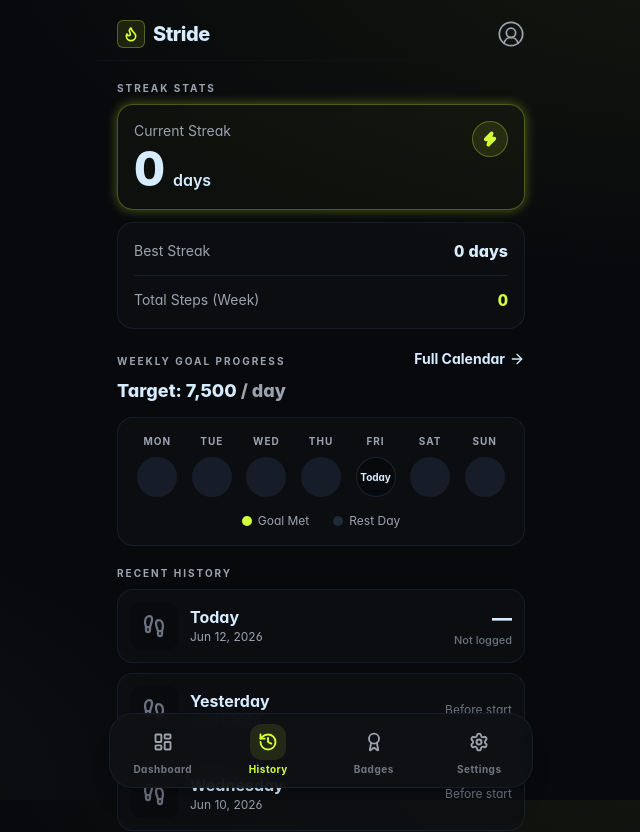
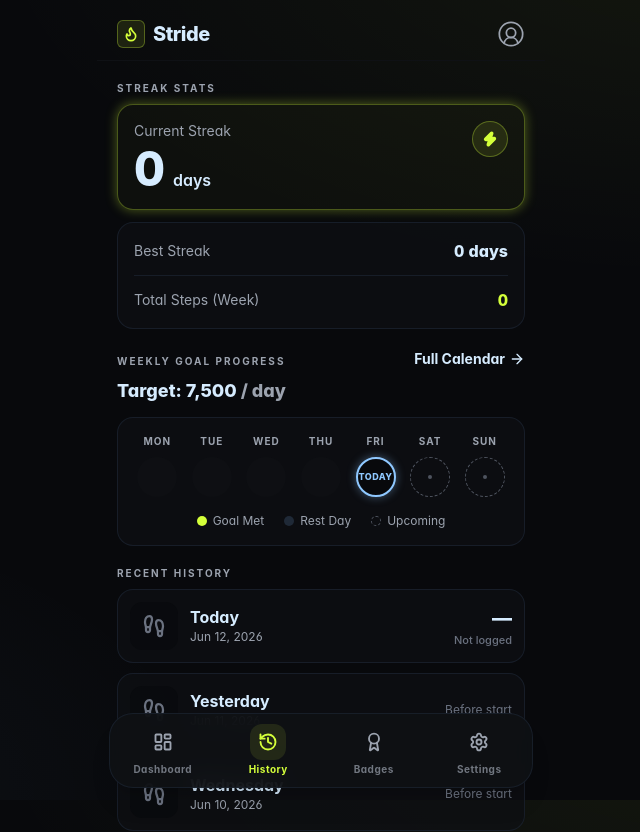
Before and after one commit to PranjalAgni/Stride, a React (Vite) app: page /history in a window 1280 px wide. Shown: the top 832 px of the page, without its empty margins (319-959 px from the left). Built offline with nearby package versions, Linux system fonts and the light colour scheme.

Commit message:
fix(history): differentiate past/today/future in weekly strip
- Past missed: solid dim pill (existing)
- Today: ice-blue ringed circle with glow + 'TODAY' label
- Future: dashed-outline circle with center dot
- Add 'Upcoming' to legend; switch Legend to discriminated solid/dashed variants

```diff
--- a/src/routes/History.tsx
+++ b/src/routes/History.tsx
@@ -10,8 +10,29 @@
 const fmt = (n: number) => n.toLocaleString();
 
 const DOW_LABEL = ['MON', 'TUE', 'WED', 'THU', 'FRI', 'SAT', 'SUN'];
-const FULL_DAY = ['Sunday', 'Monday', 'Tuesday', 'Wednesday', 'Thursday', 'Friday', 'Saturday'];
-const MONTHS = ['Jan', 'Feb', 'Mar', 'Apr', 'May', 'Jun', 'Jul', 'Aug', 'Sep', 'Oct', 'Nov', 'Dec'];
+const FULL_DAY = [
+  'Sunday',
+  'Monday',
+  'Tuesday',
+  'Wednesday',
+  'Thursday',
+  'Friday',
+  'Saturday',
+];
+const MONTHS = [
+  'Jan',
+  'Feb',
+  'Mar',
+  'Apr',
+  'May',
+  'Jun',
+  'Jul',
+  'Aug',
+  'Sep',
+  'Oct',
+  'Nov',
+  'Dec',
+];
 
 function formatLongDate(iso: string): string {
   const d = fromISO(iso);
@@ -54,18 +75,32 @@
                   <span className="text-5xl font-extrabold tabular-nums text-ice-100">
                     {streak.current}
                   </span>
-                  <span className="text-base font-semibold text-ice-100">days</span>
+                  <span className="text-base font-semibold text-ice-100">
+                    days
+                  </span>
                 </div>
               </div>
               <div className="size-9 rounded-full bg-lime-400/10 border border-lime-400/30 grid place-items-center">
-                <Zap className="size-4 text-lime-400" strokeWidth={2.5} fill="currentColor" />
+                <Zap
+                  className="size-4 text-lime-400"
+                  strokeWidth={2.5}
+                  fill="currentColor"
+                />
               </div>
             </div>
           </div>
 
           <div className="mt-3 rounded-2xl bg-ink-800/70 border border-ink-700/60 p-4 divide-y divide-ink-700/60">
-            <Row label="Best Streak" value={`${streak.longest} days`} valueColor="text-ice-100" />
-            <Row label="Total Steps (Week)" value={fmt(weekTotal)} valueColor="text-lime-400" />
+            <Row
+              label="Best Streak"
+              value={`${streak.longest} days`}
+              valueColor="text-ice-100"
+            />
+            <Row
+              label="Total Steps (Week)"
+              value={fmt(weekTotal)}
+              valueColor="text-lime-400"
+            />
           </div>
         </Section>
 
@@ -88,10 +123,15 @@
         >
           <div className="rounded-2xl bg-ink-800/70 border border-ink-700/60 p-4">
             <div className="grid grid-cols-7 gap-2 text-center">
-              {DOW_LABEL.map(d => (
-                <div key={d} className="text-[10px] font-bold tracking-widest text-ink-300">{d}</div>
+              {DOW_LABEL.map((d) => (
+                <div
+                  key={d}
+                  className="text-[10px] font-bold tracking-widest text-ink-300"
+                >
+                  {d}
+                </div>
               ))}
-              {weekIsos.map(iso => {
+              {weekIsos.map((iso) => {
                 const steps = entries[iso] ?? 0;
                 const isToday = iso === today;
                 const isFuture = iso > today;
@@ -108,21 +148,24 @@
                 );
               })}
             </div>
-            <div className="mt-4 flex justify-center gap-6 text-xs text-ink-300">
-              <Legend color="bg-lime-400" label="Goal Met" />
-              <Legend color="bg-ink-700" label="Rest Day" />
+            <div className="mt-4 flex justify-center gap-5 text-xs text-ink-300">
+              <Legend variant="solid" color="bg-lime-400" label="Goal Met" />
+              <Legend variant="solid" color="bg-ink-700" label="Rest Day" />
+              <Legend variant="dashed" label="Upcoming" />
             </div>
           </div>
         </Section>
 
         <Section label="RECENT HISTORY">
           <div className="space-y-2.5">
-            {recentDays.map(iso => {
+            {recentDays.map((iso) => {
               const steps = entries[iso] ?? 0;
               const beforeStart = iso < settings.startDate;
               const logged = steps > 0;
               const met = steps >= settings.goal;
-              const overPct = met ? Math.round((steps / settings.goal - 1) * 100) : 0;
+              const overPct = met
+                ? Math.round((steps / settings.goal - 1) * 100)
+                : 0;
 
               return (
                 <motion.div
@@ -134,13 +177,17 @@
                 >
                   <div
                     className={`size-12 rounded-xl grid place-items-center shrink-0 ${
-                      logged && !beforeStart ? 'bg-lime-400/10' : 'bg-ink-900/60'
+                      logged && !beforeStart
+                        ? 'bg-lime-400/10'
+                        : 'bg-ink-900/60'
                     }`}
                   >
                     <Footprints
                       className={`size-6 ${
                         logged && !beforeStart
-                          ? met ? 'text-lime-400' : 'text-lime-400/70'
+                          ? met
+                            ? 'text-lime-400'
+                            : 'text-lime-400/70'
                           : 'text-ink-500'
                       }`}
                       strokeWidth={2.25}
@@ -150,21 +197,31 @@
                     <div className="text-base font-bold text-ice-100 leading-tight">
                       {dayLabel(iso, today)}
                     </div>
-                    <div className="text-xs text-ink-300 mt-0.5">{formatLongDate(iso)}</div>
+                    <div className="text-xs text-ink-300 mt-0.5">
+                      {formatLongDate(iso)}
+                    </div>
                   </div>
                   <div className="text-right shrink-0">
                     {beforeStart ? (
                       <div className="text-xs text-ink-500">Before start</div>
                     ) : (
                       <>
-                        <div className={`text-xl font-extrabold tabular-nums ${
-                          met ? 'text-lime-400' : 'text-ice-100'
-                        }`}>
+                        <div
+                          className={`text-xl font-extrabold tabular-nums ${
+                            met ? 'text-lime-400' : 'text-ice-100'
+                          }`}
+                        >
                           {logged ? fmt(steps) : '—'}
                         </div>
-                        <div className={`text-[11px] font-medium ${
-                          met ? 'text-ink-300' : !logged ? 'text-ink-500' : 'text-red-400'
-                        }`}>
+                        <div
+                          className={`text-[11px] font-medium ${
+                            met
+                              ? 'text-ink-300'
+                              : !logged
+                                ? 'text-ink-500'
+                                : 'text-red-400'
+                          }`}
+                        >
                           {met
                             ? `+${overPct}% over goal`
                             : !logged
@@ -194,7 +251,9 @@
   return (
     <div>
       <div className="flex items-end justify-between mb-2">
-        <div className="text-[10px] font-bold tracking-[0.2em] text-ink-300">{label}</div>
+        <div className="text-[10px] font-bold tracking-[0.2em] text-ink-300">
+          {label}
+        </div>
         {right}
       </div>
       {title && <div className="mb-3 text-lg font-extrabold">{title}</div>}
@@ -203,44 +262,88 @@
   );
 }
 
-function Row({ label, value, valueColor }: { label: string; value: string; valueColor: string }) {
+function Row({
+  label,
+  value,
+  valueColor,
+}: {
+  label: string;
+  value: string;
+  valueColor: string;
+}) {
   return (
     <div className="flex items-center justify-between py-3 first:pt-0 last:pb-0">
       <span className="text-sm text-ink-300">{label}</span>
-      <span className={`text-base font-extrabold tabular-nums ${valueColor}`}>{value}</span>
+      <span className={`text-base font-extrabold tabular-nums ${valueColor}`}>
+        {value}
+      </span>
     </div>
   );
 }
 
-function Legend({ color, label }: { color: string; label: string }) {
+type LegendProps =
+  | { variant: 'solid'; color: string; label: string }
+  | { variant: 'dashed'; label: string };
+function Legend(props: LegendProps) {
   return (
     <div className="inline-flex items-center gap-1.5">
-      <span className={`size-2.5 rounded-full ${color}`} />
-      <span>{label}</span>
+      {props.variant === 'solid' ? (
+        <span className={`size-2.5 rounded-full ${props.color}`} />
+      ) : (
+        <span className="size-2.5 rounded-full border border-dashed border-ink-500/70" />
+      )}
+      <span>{props.label}</span>
     </div>
   );
 }
 
-type DayPillProps = { isToday: boolean; isFuture: boolean; met: boolean; beforeStart: boolean };
+type DayPillProps = {
+  isToday: boolean;
+  isFuture: boolean;
+  met: boolean;
+  beforeStart: boolean;
+};
 function DayPill({ isToday, isFuture, met, beforeStart }: DayPillProps) {
-  if (isToday) {
-    return (
-      <div className="size-10 mx-auto rounded-full bg-ink-900 border border-ink-700/80 grid place-items-center text-[10px] font-bold text-ice-100">
-        Today
-      </div>
-    );
-  }
-  if (beforeStart || isFuture) {
-    return <div className="size-10 mx-auto rounded-full bg-ink-700/60" />;
-  }
   if (met) {
     return (
       <div className="size-10 mx-auto rounded-full bg-lime-400 grid place-items-center text-ink-900">
-        <svg viewBox="0 0 24 24" className="size-5" fill="none" stroke="currentColor" strokeWidth="3" strokeLinecap="round" strokeLinejoin="round">
+        <svg
+          viewBox="0 0 24 24"
+          className="size-5"
+          fill="none"
+          stroke="currentColor"
+          strokeWidth="3"
+          strokeLinecap="round"
+          strokeLinejoin="round"
+        >
           <polyline points="20 6 9 17 4 12" />
         </svg>
       </div>
     );
   }
-  return <div className="size-10 mx-auto rounded-full bg-ink-700/60" />;
+
+  if (isToday) {
+    return (
+      <div className="size-10 mx-auto rounded-full border-2 border-ice-300 bg-ink-900 grid place-items-center text-[9px] font-extrabold tracking-wider text-ice-300 shadow-[0_0_10px_rgba(143,200,255,0.4)]">
+        TODAY
+      </div>
+    );
+  }
+
+  if (isFuture) {
+    return (
+      <div className="size-10 mx-auto rounded-full border border-dashed border-ink-500/70 grid place-items-center">
+        <span className="size-1 rounded-full bg-ink-500/70" />
+      </div>
+    );
+  }
+
+  // Past day: not met (or before challenge start). Solid dim pill.
+  return (
+    <div
+      className={`size-10 mx-auto rounded-full ${
+        beforeStart ? 'bg-ink-800/60' : 'bg-ink-700/70'
+      }`}
+    />
+  );
 }
```
Also changed, not shown: src/routes/Badges.tsx (+73 -44 lines).
